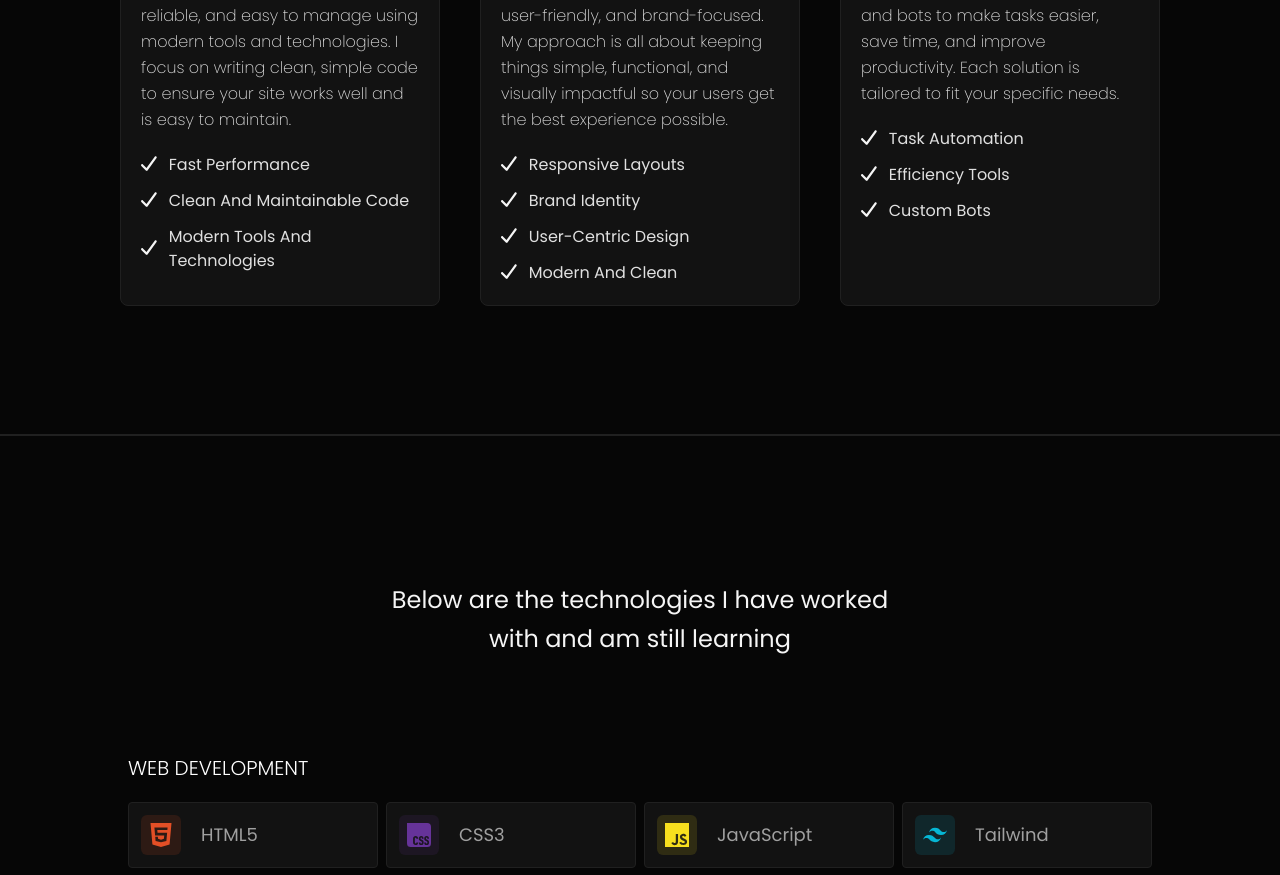
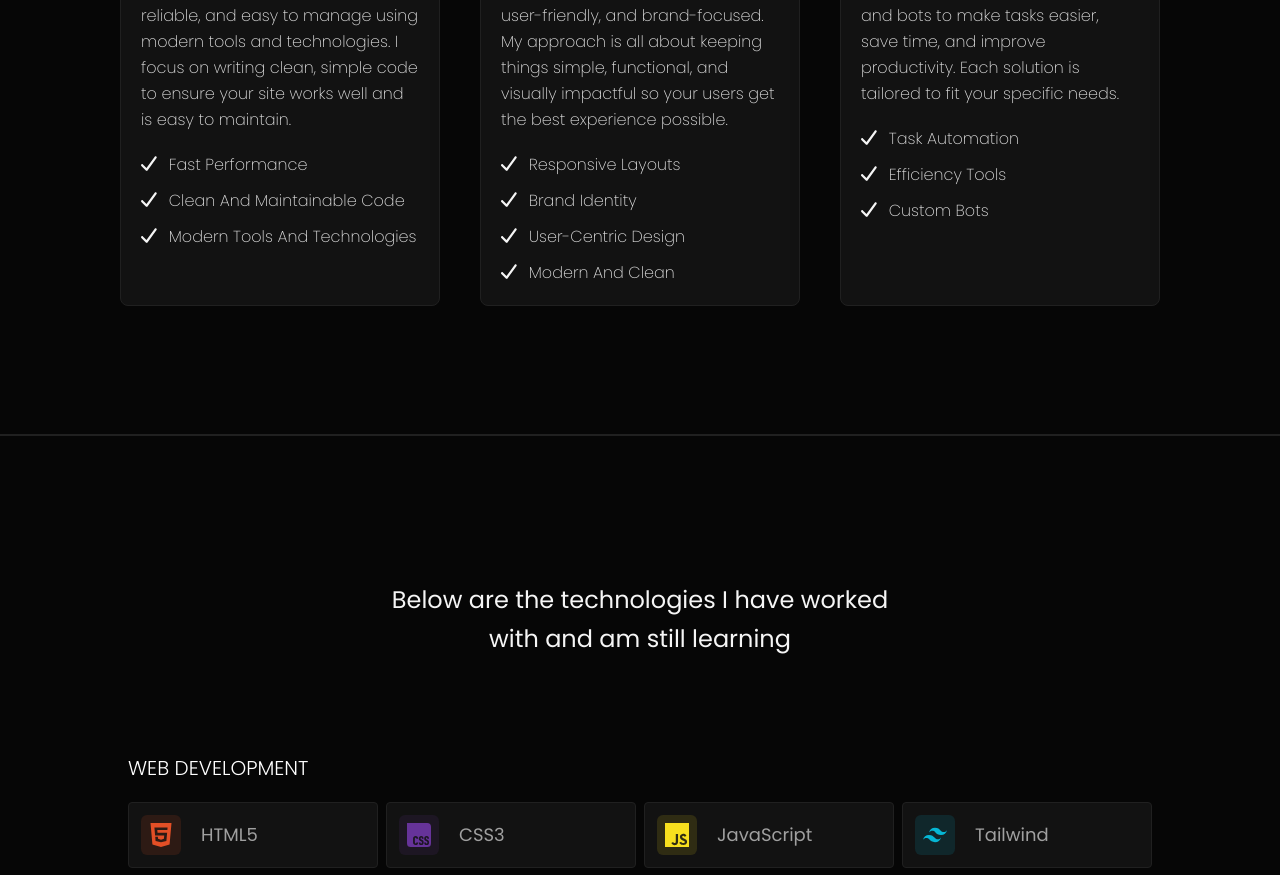
Before and after one commit to wilhelmusolejr/portfolivio-v2, a React (Vite) app: page /about in a window 1280 px wide. Shown: the part 1860-2735 px from the top of the page. Built offline with nearby package versions, Linux system fonts and the light colour scheme.

Commit message:
extra light paragraph

```diff
--- a/src/components/ServiceItem.jsx
+++ b/src/components/ServiceItem.jsx
@@ -32,7 +32,7 @@ export default function ServiceItem({ data }) {
               <div className="">
                 <FontAwesomeIcon icon={faCheck} className="text-lg" />
               </div>
-              <p className="text-font-light">{item}</p>
+              <p className="text-font-light font-extralight">{item}</p>
             </div>
           ))}
         </div>
```
